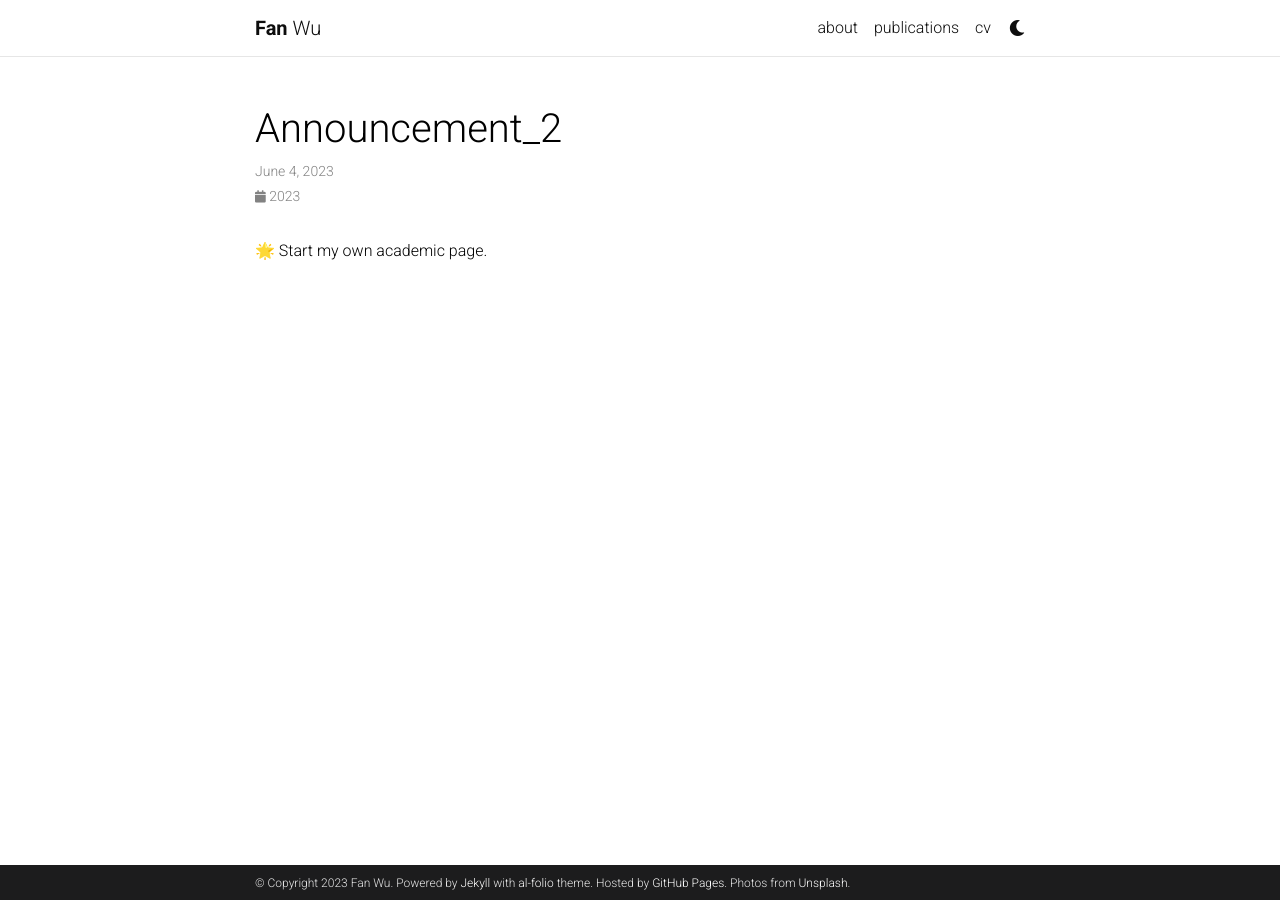
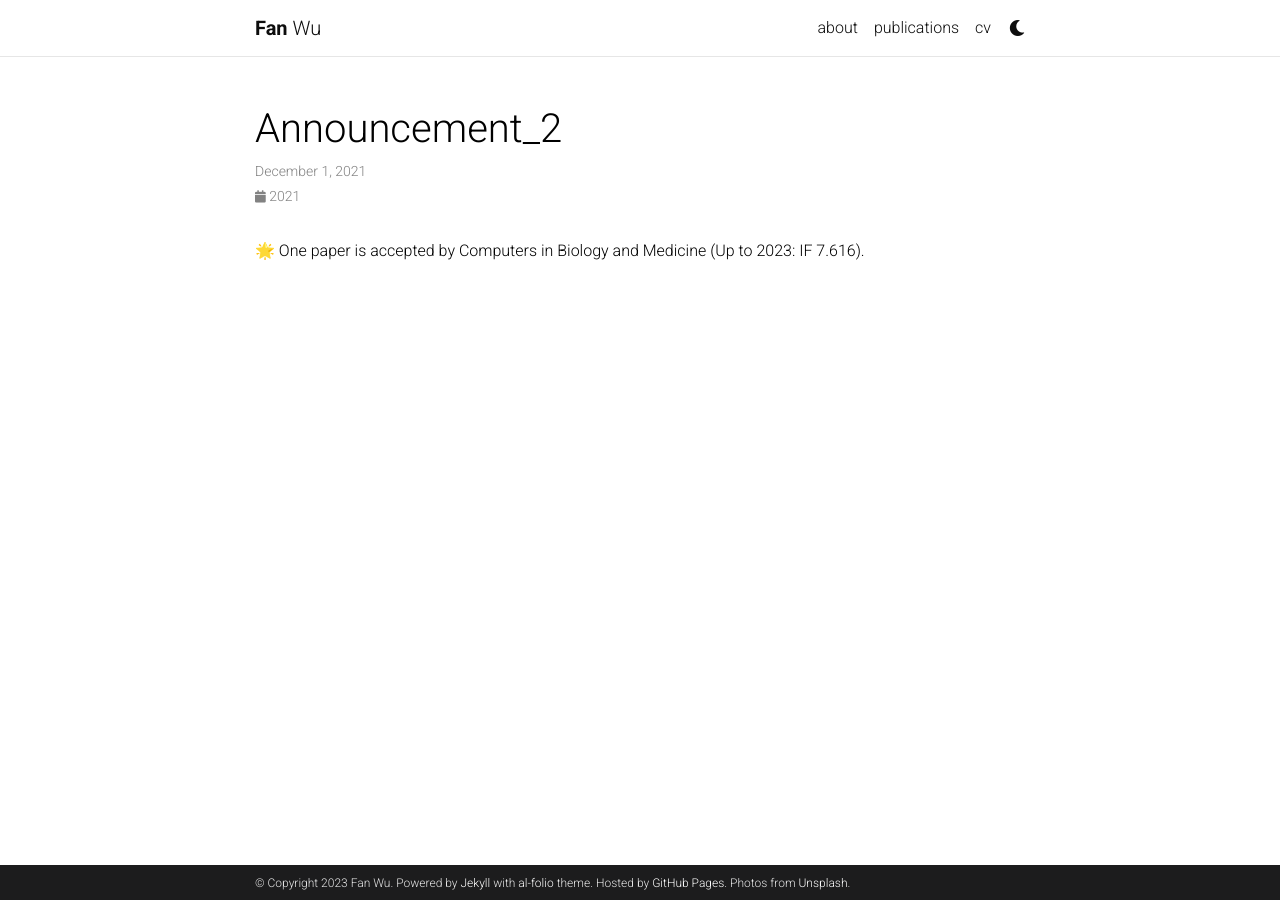
Before and after one commit to wufan-cse/wufan-cse.github.io, a Jekyll site: the page built from _news/announcement_2.md, in a window 1280 px wide. Built offline with Jekyll 4.4.1, drawn with Linux system fonts in a browser that asks for light colours; emoji names are drawn with the system emoji font; comment, search, counter and statistics services are not loaded; a style sheet for code colours, icons or effects is not loaded.

Commit message:
Update announcement_2.md

```diff
--- a/_news/announcement_2.md
+++ b/_news/announcement_2.md
@@ -1,8 +1,8 @@
 ---
 layout: post
-date: 2023-06-04
+date: 2021-12-01
 inline: true
 related_posts: false
 ---
 
-:star2: Start my own academic page.
+:star2: One paper is accepted by Computers in Biology and Medicine (Up to 2023: IF 7.616).
```
